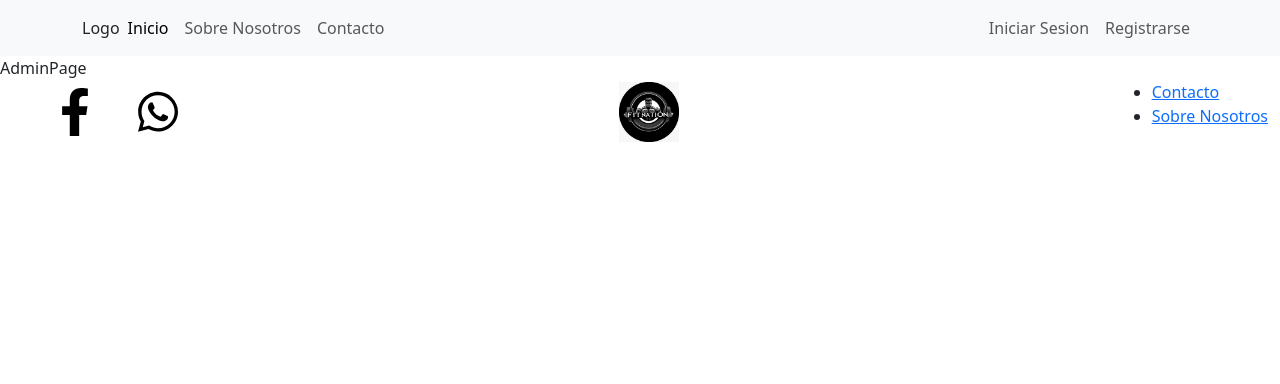
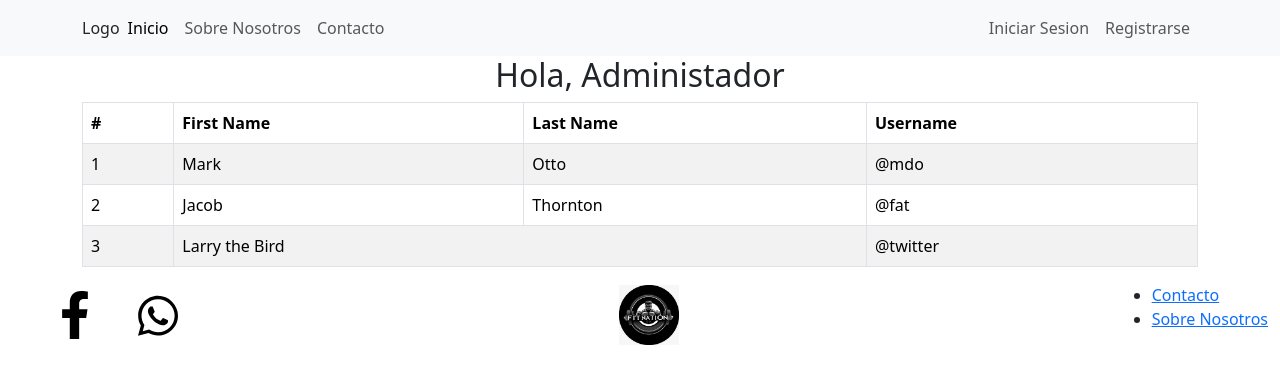
Before and after one commit to JoseBaza91/FitNationFront, a React (Vite) app: page / in a window 1280 px wide. Shown: the top 384 px of the page. Built offline with nearby package versions, Linux system fonts and the light colour scheme; the HTML template or start-up script is replaced by a standard one.

Commit message:
Se crea branch de AdminPage. Se añade modelo hardcodeado

```diff
--- a/src/components/TableC.jsx
+++ b/src/components/TableC.jsx
@@ -1,5 +1,40 @@
+import Table from 'react-bootstrap/Table';
+
+
 const TableC = () => {
-  return <div>TableC</div>;
+  return (
+    <>
+    <Table striped bordered hover>
+      <thead>
+        <tr>
+          <th>#</th>
+          <th>First Name</th>
+          <th>Last Name</th>
+          <th>Username</th>
+        </tr>
+      </thead>
+      <tbody>
+        <tr>
+          <td>1</td>
+          <td>Mark</td>
+          <td>Otto</td>
+          <td>@mdo</td>
+        </tr>
+        <tr>
+          <td>2</td>
+          <td>Jacob</td>
+          <td>Thornton</td>
+          <td>@fat</td>
+        </tr>
+        <tr>
+          <td>3</td>
+          <td colSpan={2}>Larry the Bird</td>
+          <td>@twitter</td>
+        </tr>
+      </tbody>
+    </Table>
+    </>
+  );
 };
 
 export default TableC;
--- a/src/pages/AdminPage.jsx
+++ b/src/pages/AdminPage.jsx
@@ -1,5 +1,15 @@
+import { Container } from "react-bootstrap";
+import TableC from "../components/TableC";
+
 const AdminPage = () => {
-  return <div>AdminPage</div>;
+  return (
+    <>
+    <h2 className="text-center">Hola, Administador</h2>
+    <Container>
+      <TableC />
+    </Container>
+    </>
+  );
 };
 
 export default AdminPage;
```
